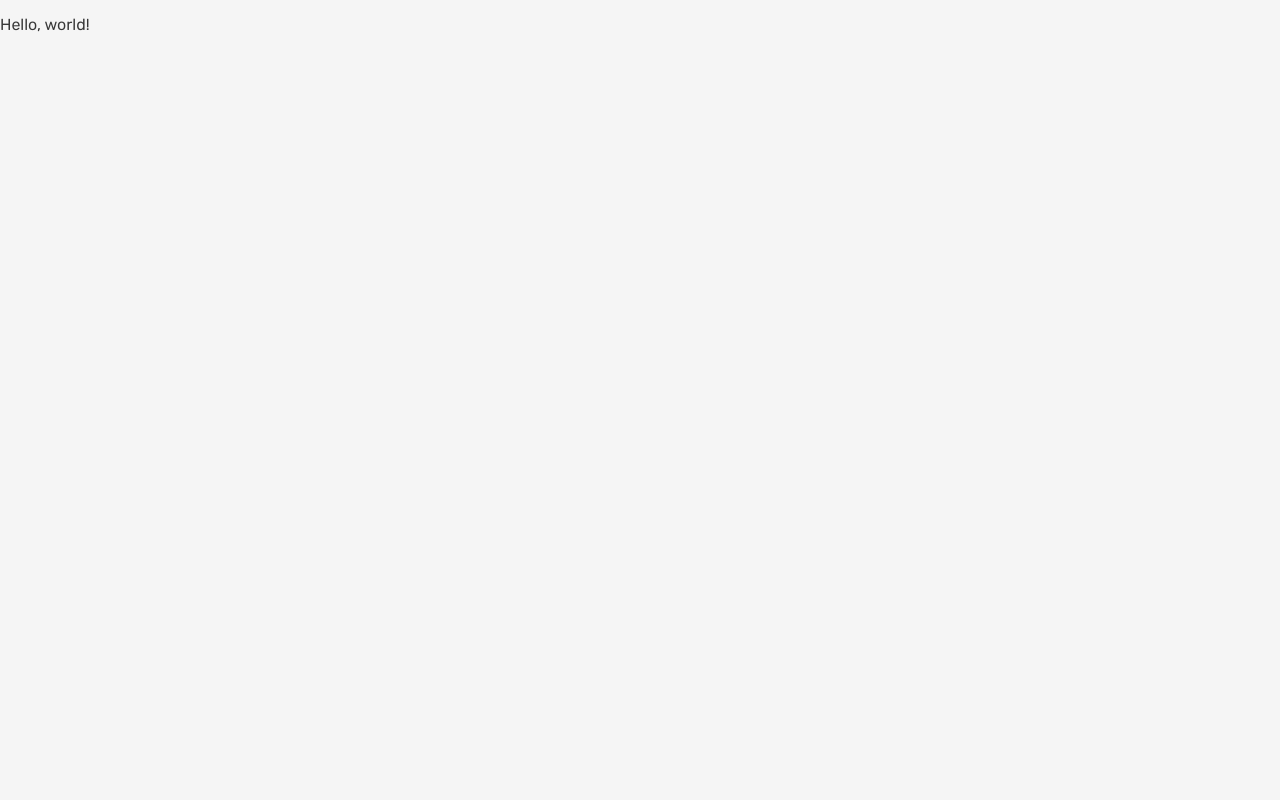
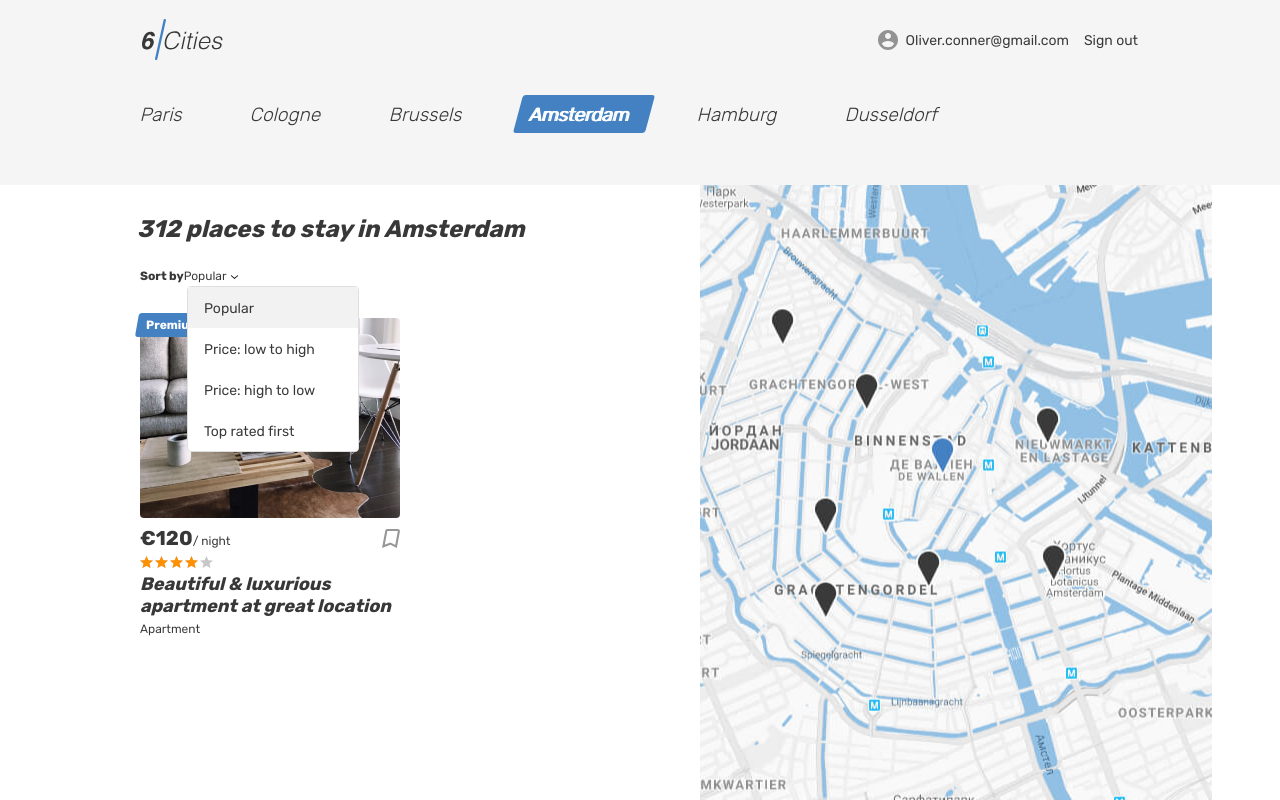
Before and after one commit to kalashnikovsb/277887-six-cities-7, a React (Create React App) app in the folder project/: page / in a window 1280 px wide. Built offline with nearby package versions, Linux system fonts and the light colour scheme.

Commit message:
Отображается 1 карточка

```diff
--- a/project/src/components/app/app.jsx
+++ b/project/src/components/app/app.jsx
@@ -1,7 +1,11 @@
 import React from 'react';
+import MainPage from '../main-page/main-page.jsx';
 
-function App() {
-  return <p>Hello, world!</p>;
+
+function App(props) {
+  const cardsCount = props;
+
+  return <MainPage placesCards={cardsCount} />;
 }
 
 export default App;
--- /dev/null
+++ b/project/src/components/main-page/main-page.jsx
@@ -0,0 +1,119 @@
+import React from 'react';
+import PlaceCard from '../place-card/place-card.jsx';
+
+
+const getRandomInteger = (min, max) => {
+  min = Math.ceil(min);
+  max = Math.floor(max);
+  return Math.floor(Math.random() * (max - min + 1)) + min;
+};
+
+
+function MainPage(props) {
+  const cardsCount = props;
+
+  return (
+    <div className="page page--gray page--main">
+      <header className="header">
+        <div className="container">
+          <div className="header__wrapper">
+            <div className="header__left">
+              <a className="header__logo-link header__logo-link--active" href="/#">
+                <img className="header__logo" src="img/logo.svg" alt="6 cities logo" width="81" height="41" />
+              </a>
+            </div>
+            <nav className="header__nav">
+              <ul className="header__nav-list">
+                <li className="header__nav-item user">
+                  <a className="header__nav-link header__nav-link--profile" href="/#">
+                    <div className="header__avatar-wrapper user__avatar-wrapper">
+                    </div>
+                    <span className="header__user-name user__name">Oliver.conner@gmail.com</span>
+                  </a>
+                </li>
+                <li className="header__nav-item">
+                  <a className="header__nav-link" href="/#">
+                    <span className="header__signout">Sign out</span>
+                  </a>
+                </li>
+              </ul>
+            </nav>
+          </div>
+        </div>
+      </header>
+
+      <main className="page__main page__main--index">
+        <h1 className="visually-hidden">Cities</h1>
+        <div className="tabs">
+          <section className="locations container">
+            <ul className="locations__list tabs__list">
+              <li className="locations__item">
+                <a className="locations__item-link tabs__item" href="/#">
+                  <span>Paris</span>
+                </a>
+              </li>
+              <li className="locations__item">
+                <a className="locations__item-link tabs__item" href="/#">
+                  <span>Cologne</span>
+                </a>
+              </li>
+              <li className="locations__item">
+                <a className="locations__item-link tabs__item" href="/#">
+                  <span>Brussels</span>
+                </a>
+              </li>
+              <li className="locations__item">
+                <a className="locations__item-link tabs__item tabs__item--active" href="/#">
+                  <span>Amsterdam</span>
+                </a>
+              </li>
+              <li className="locations__item">
+                <a className="locations__item-link tabs__item" href="/#">
+                  <span>Hamburg</span>
+                </a>
+              </li>
+              <li className="locations__item">
+                <a className="locations__item-link tabs__item" href="/#">
+                  <span>Dusseldorf</span>
+                </a>
+              </li>
+            </ul>
+          </section>
+        </div>
+        <div className="cities">
+          <div className="cities__places-container container">
+            <section className="cities__places places">
+              <h2 className="visually-hidden">Places</h2>
+              <b className="places__found">312 places to stay in Amsterdam</b>
+              <form className="places__sorting" action="#" method="get">
+                <span className="places__sorting-caption">Sort by</span>
+                <span className="places__sorting-type" tabIndex="0">
+                  Popular
+                  <svg className="places__sorting-arrow" width="7" height="4">
+                    <use xlinkHref="#icon-arrow-select"></use>
+                  </svg>
+                </span>
+                <ul className="places__options places__options--custom places__options--opened">
+                  <li className="places__option places__option--active" tabIndex="0">Popular</li>
+                  <li className="places__option" tabIndex="0">Price: low to high</li>
+                  <li className="places__option" tabIndex="0">Price: high to low</li>
+                  <li className="places__option" tabIndex="0">Top rated first</li>
+                </ul>
+              </form>
+              <div className="cities__places-list places__list tabs__content">
+
+                {new Array(cardsCount).fill().map((card) => <PlaceCard key={card + getRandomInteger()} />)}
+
+              </div>
+            </section>
+            <div className="cities__right-section">
+              <section className="cities__map map"></section>
+            </div>
+          </div>
+        </div>
+      </main>
+    </div>
+  );
+}
+
+export default MainPage;
--- /dev/null
+++ b/project/src/components/place-card/place-card.jsx
@@ -0,0 +1,43 @@
+import React from 'react';
+
+
+function PlaceCard() {
+  return (
+    <article className="cities__place-card place-card">
+      <div className="place-card__mark">
+        <span>Premium</span>
+      </div>
+      <div className="cities__image-wrapper place-card__image-wrapper">
+        <a href="/#">
+          <img className="place-card__image" src="img/apartment-01.jpg" width="260" height="200" alt="Place" />
+        </a>
+      </div>
+      <div className="place-card__info">
+        <div className="place-card__price-wrapper">
+          <div className="place-card__price">
+            <b className="place-card__price-value">&euro;120</b>
+            <span className="place-card__price-text">&#47;&nbsp;night</span>
+          </div>
+          <button className="place-card__bookmark-button button" type="button">
+            <svg className="place-card__bookmark-icon" width="18" height="19">
+              <use xlinkHref="#icon-bookmark"></use>
+            </svg>
+            <span className="visually-hidden">To bookmarks</span>
+          </button>
+        </div>
+        <div className="place-card__rating rating">
+          <div className="place-card__stars rating__stars">
+            <span style={{width: '80%'}}></span>
+            <span className="visually-hidden">Rating</span>
+          </div>
+        </div>
+        <h2 className="place-card__name">
+          <a href="/#">Beautiful &amp; luxurious apartment at great location</a>
+        </h2>
+        <p className="place-card__type">Apartment</p>
+      </div>
+    </article>
+  );
+}
+
+export default PlaceCard;
--- a/project/src/index.js
+++ b/project/src/index.js
@@ -1,9 +1,17 @@
 import React from 'react';
 import ReactDOM from 'react-dom';
-import App from './components/app/app';
+import App from './components/app/app.jsx';
+
+
+const Setting = {
+  CARDS_COUNT: 5,
+};
+
 
 ReactDOM.render(
   <React.StrictMode>
-    <App />
+    <App
+      cardsCount={Setting.CARDS_COUNT}
+    />
   </React.StrictMode>,
   document.getElementById('root'));
```
